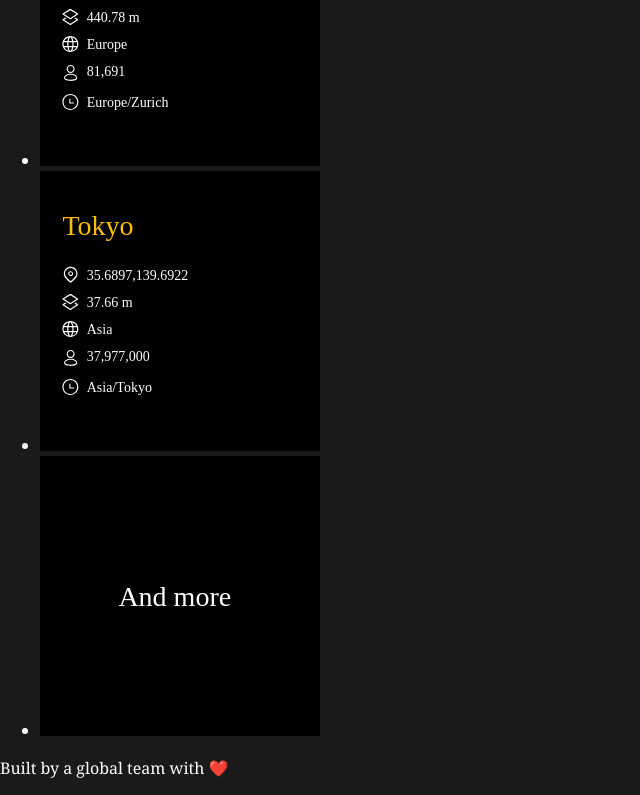
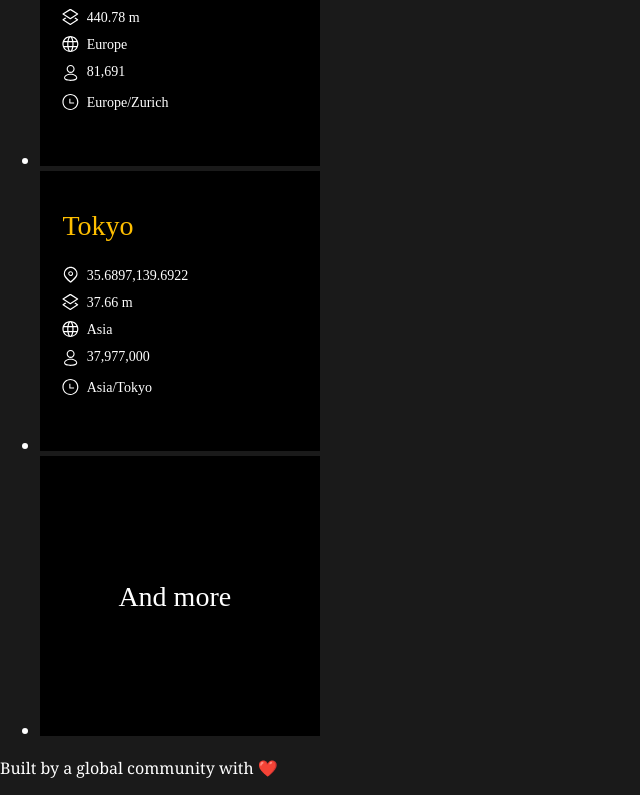
Before and after one commit to shep-eth/cityverse-frontend, a Next.js app: page / in a window 1280 px wide. Shown: the part 492-1287 px from the top of the page, without its empty margins (0-640 px from the left). Built offline with nearby package versions, Linux system fonts and the light colour scheme.

Commit message:
use community instead of team on footer

```diff
--- a/pages/index.js
+++ b/pages/index.js
@@ -142,7 +142,7 @@
       </main>
 
       <footer className="max-w-6xl mx-auto text-center p-12 text-gray-500">
-        <p>Built by a global team with ❤️</p>
+        <p>Built by a global community with ❤️</p>
       </footer>
     </>
   );
```
